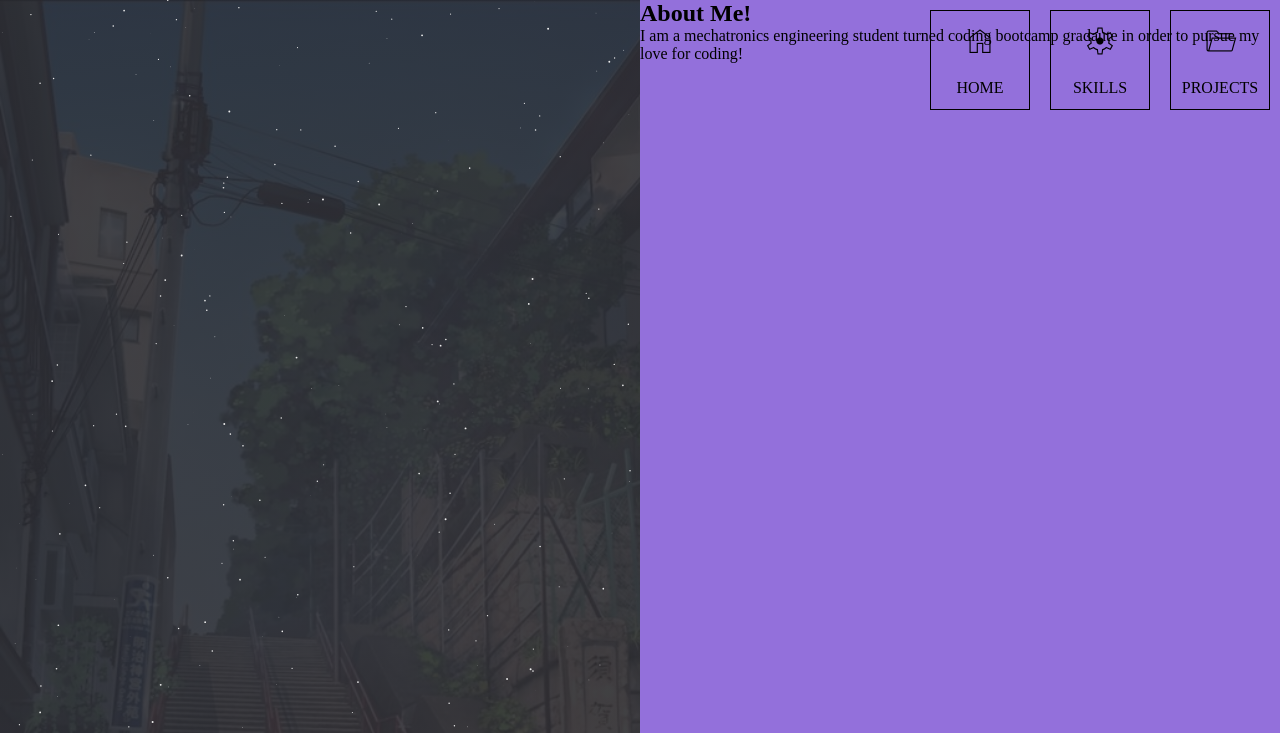
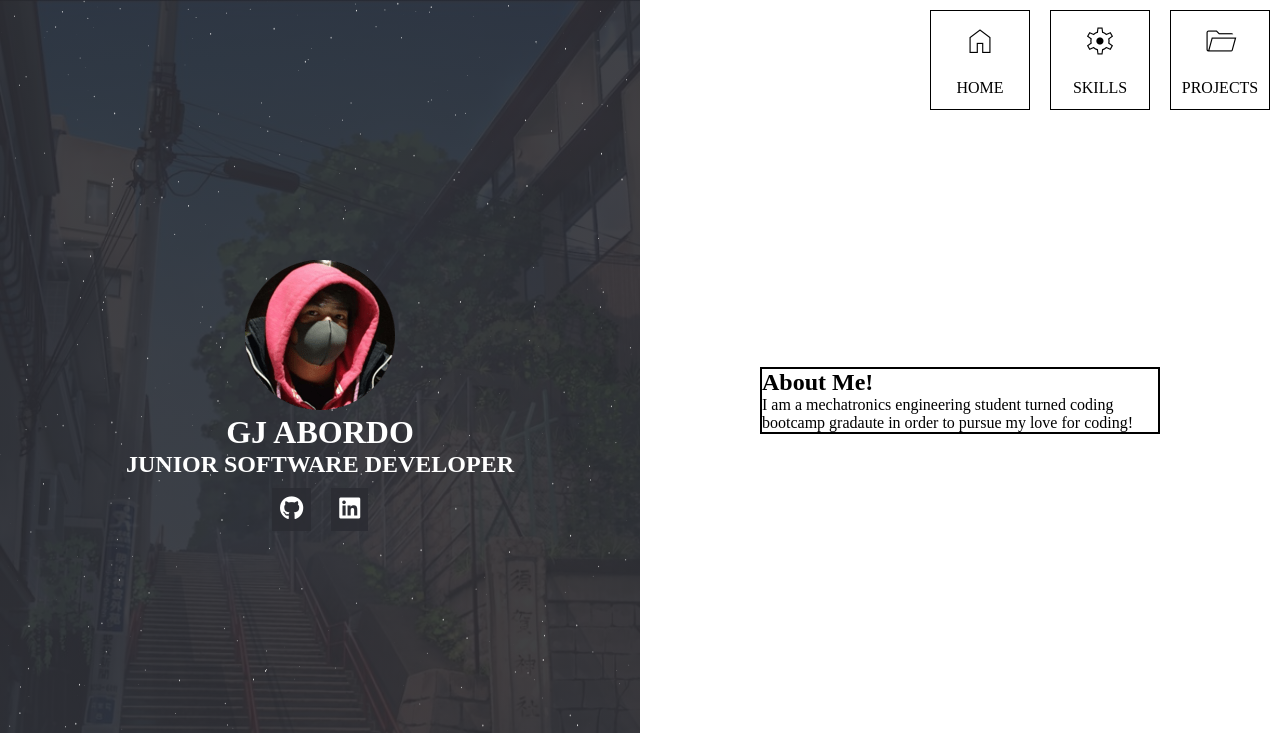
Before and after one commit to 26june/portfolio-website, a React (Create React App) app: page / in a window 1280 px wide. Shown: the top 733 px of the page. Built offline with nearby package versions, Linux system fonts and the light colour scheme.

Commit message:
update styling

```diff
--- a/src/Components/common/Navbar.jsx
+++ b/src/Components/common/Navbar.jsx
@@ -4,7 +4,7 @@ import "../../Styles/Navbar.css";
 
 export default function Navbar() {
   return (
-    <div>
+    <div className="Navbar">
       <Link className="home-button" to={"/"}>
         {/* <span className="home-button-icon"></span> */}
         <span className="material-symbols-outlined">home</span>
--- a/src/Styles/Home.css
+++ b/src/Styles/Home.css
@@ -9,12 +9,17 @@
   background: linear-gradient(rgba(44, 45, 51, 0.9), rgba(44, 45, 51, 0.9)),
     url(../Assets//Images/background.jpeg) no-repeat;
   background-size: cover;
+  display: flex;
+  justify-content: center;
+  align-items: center;
 }
 
 .right-section {
   width: 50vw;
-  background-color: mediumpurple;
   position: relative;
+  display: flex;
+  justify-content: center;
+  align-items: center;
 }
 
 @media screen and (max-width: 960px) {
@@ -34,3 +39,88 @@
   height: 20vh;
   background-color: black;
 }
+
+.left-content {
+  color: white;
+  text-align: center;
+  max-width: 400px;
+  width: 100%;
+  z-index: 1;
+}
+
+.right-content {
+  color: black;
+  text-align: left;
+  max-width: 400px;
+  width: 100%;
+  z-index: 1;
+  border: 2px solid black;
+}
+
+ul {
+  text-align: center;
+  list-style-type: none;
+  position: relative;
+  display: inline-block;
+}
+
+li {
+  margin: 10px;
+  box-shadow: 0 0 1px transparent;
+  display: inline-block;
+  background: rgba(44, 45, 51, 0.9);
+  margin-right: 10px;
+  vertical-align: middle;
+  -webkit-transform: translateZ(0);
+  transform: translateZ(0);
+  box-shadow: 0 0 1px transparent;
+  -webkit-backface-visibility: hidden;
+  backface-visibility: hidden;
+  -moz-osx-font-smoothing: grayscale;
+  position: relative;
+  -webkit-transition-property: color;
+  transition-property: color;
+  -webkit-transition-duration: 0.3s;
+  transition-duration: 0.3s;
+}
+
+li::before {
+  content: "";
+  position: absolute;
+  z-index: -1;
+  top: 0;
+  left: 0;
+  right: 0;
+  bottom: 0;
+  background: #ff6f61;
+  -webkit-transform: scaleY(0);
+  transform: scaleY(0);
+  -webkit-transform-origin: 50% 100%;
+  transform-origin: 50% 100%;
+  -webkit-transition-property: transform;
+  transition-property: transform;
+  -webkit-transition-duration: 0.3s;
+  transition-duration: 0.3s;
+  -webkit-transition-timing-function: ease-out;
+  transition-timing-function: ease-out;
+}
+
+li:hover::before {
+  transform: scaleY(1);
+}
+
+li a {
+  border: 1px solid transparent;
+  display: inline-block;
+  font-size: 24px;
+  padding: 7px;
+}
+
+canvas {
+  height: 100%;
+  width: 100%;
+  position: absolute;
+  top: 0;
+  left: 0;
+  z-index: 0;
+}
```
